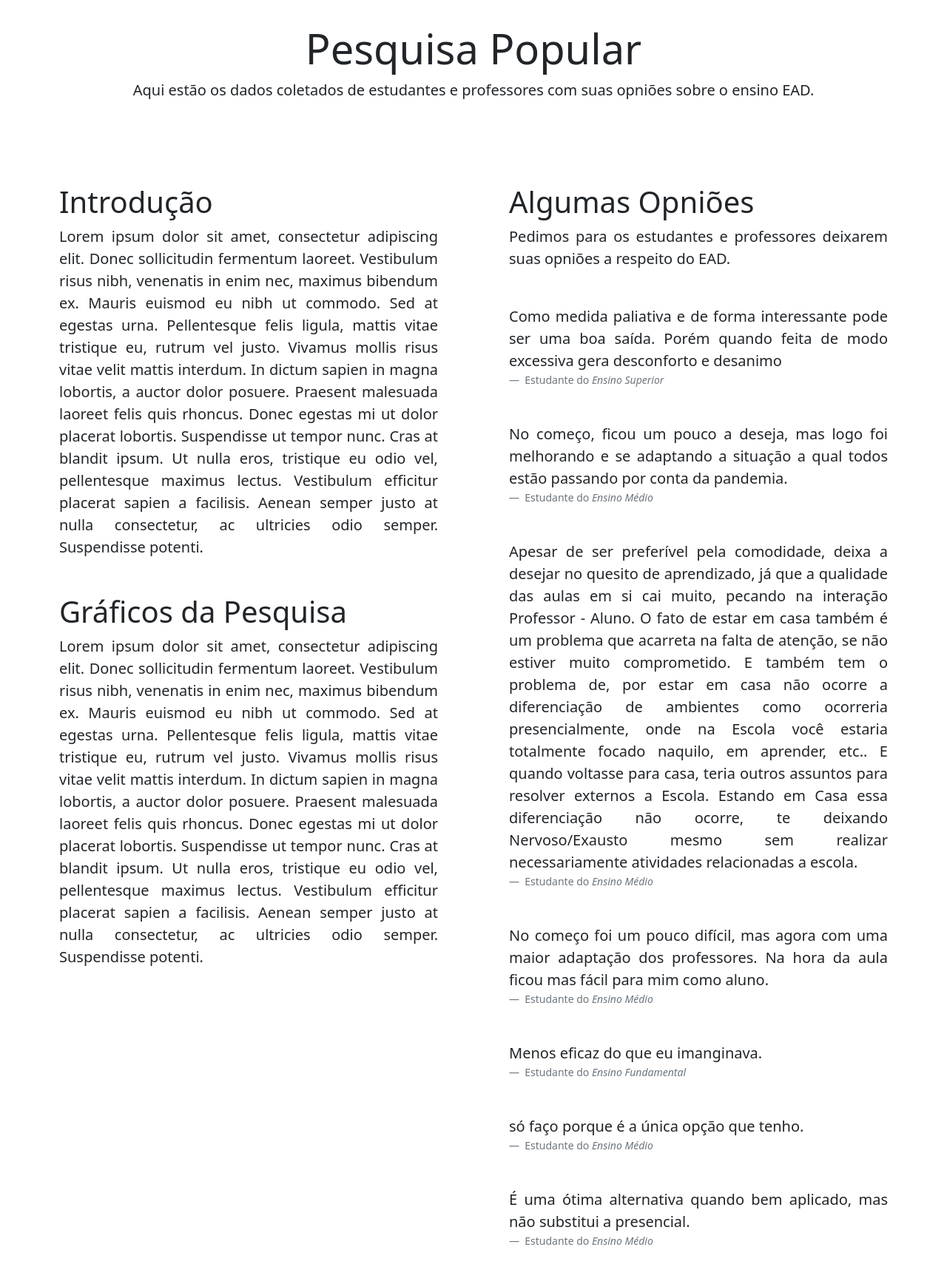
After one commit to dvitorsantos/Projeto-PBL-CodeIgniter, a CodeIgniter 4 app: the page made by app/Views/Home/pesquisa_popular.php in a window 1280 px wide. The commit adds this page. Shown: the whole page at 74% size. Run offline with PHP 8.4 and a stand-in for CodeIgniter, Linux system fonts and the light colour scheme; the template is opened without the code that fills it, so the values that code supplies are empty; some libraries are stand-ins or nearby versions.

Commit message:
Inicio da página da Pesquisa Popular

```diff
--- a/app/Controllers/Home.php
+++ b/app/Controllers/Home.php
@@ -16,7 +16,7 @@ class Home extends BaseController
 
 	public function pesquisa_popular() {
 		echo view('home/header');
-		echo 'Pesquisa Popular';
+		echo view('home/pesquisa_popular');
 	}
 
 	public function reflexao() {
--- /dev/null
+++ b/app/Views/Home/pesquisa_popular.php
@@ -0,0 +1,122 @@
+<!DOCTYPE html>
+<html lang="en">
+
+<head>
+    <meta charset="UTF-8">
+    <meta http-equiv="X-UA-Compatible" content="IE=edge">
+    <meta name="viewport" content="width=device-width, initial-scale=1.0">
+    <link href="https://cdn.jsdelivr.net/npm/bootstrap@5.0.0-beta3/dist/css/bootstrap.min.css" rel="stylesheet" integrity="sha384-eOJMYsd53ii+scO/bJGFsiCZc+5NDVN2yr8+0RDqr0Ql0h+rP48ckxlpbzKgwra6" crossorigin="anonymous">
+    <link rel="stylesheet" href="<?php echo base_url('assets/css/pesquisa_popular.css'); ?>">
+    <title>Projeto PBL</title>
+</head>
+
+<body>
+    <div class="container">
+        <h1 class="display-4">Pesquisa Popular</h1>
+        <p class="lead">Aqui estão os dados coletados de estudantes e professores com suas opniões sobre o ensino EAD.</p>
+    </div>
+    <div class="outside-area">
+        <div class="inside-area">
+            <section class="section">
+                <h1 class="display-6">Introdução</h1>
+                <p class="lead">Lorem ipsum dolor sit amet, consectetur adipiscing elit.
+                    Donec sollicitudin fermentum laoreet. Vestibulum risus nibh, venenatis in enim nec,
+                    maximus bibendum ex. Mauris euismod eu nibh ut commodo. Sed at egestas urna.
+                    Pellentesque felis ligula, mattis vitae tristique eu, rutrum vel justo.
+                    Vivamus mollis risus vitae velit mattis interdum. In dictum sapien in magna lobortis,
+                    a auctor dolor posuere. Praesent malesuada laoreet felis quis rhoncus.
+                    Donec egestas mi ut dolor placerat lobortis. Suspendisse ut tempor nunc.
+                    Cras at blandit ipsum. Ut nulla eros, tristique eu odio vel, pellentesque maximus lectus.
+                    Vestibulum efficitur placerat sapien a facilisis. Aenean semper justo at nulla consectetur,
+                    ac ultricies odio semper. Suspendisse potenti.</p>
+            </section>
+            <section>
+                <h1 class="display-6">Gráficos da Pesquisa</h1>
+                <p class="lead">Lorem ipsum dolor sit amet, consectetur adipiscing elit.
+                    Donec sollicitudin fermentum laoreet. Vestibulum risus nibh, venenatis in enim nec,
+                    maximus bibendum ex. Mauris euismod eu nibh ut commodo. Sed at egestas urna.
+                    Pellentesque felis ligula, mattis vitae tristique eu, rutrum vel justo.
+                    Vivamus mollis risus vitae velit mattis interdum. In dictum sapien in magna lobortis,
+                    a auctor dolor posuere. Praesent malesuada laoreet felis quis rhoncus.
+                    Donec egestas mi ut dolor placerat lobortis. Suspendisse ut tempor nunc.
+                    Cras at blandit ipsum. Ut nulla eros, tristique eu odio vel, pellentesque maximus lectus.
+                    Vestibulum efficitur placerat sapien a facilisis. Aenean semper justo at nulla consectetur,
+                    ac ultricies odio semper. Suspendisse potenti.</p>
+            </section>
+        </div>
+        <div class="inside-area">
+            <section class="section">
+                <h1 class="display-6">Algumas Opniões</h1>
+                <p class="lead">Pedimos para os estudantes e professores deixarem suas opniões a respeito do EAD.</p>
+                <figure class="cite">
+                    <blockquote class="blockquote">
+                        <p>Como medida paliativa e de forma interessante pode ser uma boa saída. Porém quando feita de modo excessiva gera desconforto e desanimo </p>
+                    </blockquote>
+                    <figcaption class="blockquote-footer">
+                        Estudante do <cite title="Source Title">Ensino Superior</cite>
+                    </figcaption>
+                </figure>
+                <figure class="cite">
+                    <blockquote class="blockquote">
+                        <p>No começo, ficou um pouco a deseja,
+                            mas logo foi melhorando e se adaptando a situação a qual todos estão passando por conta da pandemia.</p>
+                    </blockquote>
+                    <figcaption class="blockquote-footer">
+                        Estudante do <cite title="Source Title">Ensino Médio</cite>
+                    </figcaption>
+                </figure>
+                <figure class="cite">
+                    <blockquote class="blockquote">
+                        <p>Apesar de ser preferível pela comodidade, deixa a desejar no quesito de aprendizado,
+                            já que a qualidade das aulas em si cai muito, pecando na interação Professor - Aluno.
+                            O fato de estar em casa também é um problema que acarreta na falta de atenção,
+                            se não estiver muito comprometido. E também tem o problema de,
+                            por estar em casa não ocorre a diferenciação de ambientes como ocorreria presencialmente,
+                            onde na Escola você estaria totalmente focado naquilo, em aprender,
+                            etc.. E quando voltasse para casa, teria outros assuntos para resolver externos a Escola.
+                            Estando em Casa essa diferenciação não ocorre,
+                            te deixando Nervoso/Exausto mesmo sem realizar necessariamente atividades relacionadas a escola.</p>
+                    </blockquote>
+                    <figcaption class="blockquote-footer">
+                        Estudante do <cite title="Source Title">Ensino Médio</cite>
+                    </figcaption>
+                </figure>
+                <figure class="cite">
+                    <blockquote class="blockquote">
+                        <p>No começo foi um pouco difícil, mas agora com uma maior adaptação dos professores.
+                            Na hora da aula ficou mas fácil para mim como aluno.</p>
+                    </blockquote>
+                    <figcaption class="blockquote-footer">
+                        Estudante do <cite title="Source Title">Ensino Médio</cite>
+                    </figcaption>
+                </figure>
+                <figure class="cite">
+                    <blockquote class="blockquote">
+                        <p>Menos eficaz do que eu imanginava.</p>
+                    </blockquote>
+                    <figcaption class="blockquote-footer">
+                        Estudante do <cite title="Source Title">Ensino Fundamental</cite>
+                    </figcaption>
+                </figure>
+                <figure class="cite">
+                    <blockquote class="blockquote">
+                        <p>só faço porque é a única opção que tenho.</p>
+                    </blockquote>
+                    <figcaption class="blockquote-footer">
+                        Estudante do <cite title="Source Title">Ensino Médio</cite>
+                    </figcaption>
+                </figure>
+                <figure class="cite">
+                    <blockquote class="blockquote">
+                        <p>É uma ótima alternativa quando bem aplicado, mas não substitui a presencial.</p>
+                    </blockquote>
+                    <figcaption class="blockquote-footer">
+                        Estudante do <cite title="Source Title">Ensino Médio</cite>
+                    </figcaption>
+                </figure>
+            </section>
+        </div>
+    </div>
+</body>
+
+</html>
--- a/assets/css/inicio.css
+++ b/assets/css/inicio.css
@@ -43,6 +43,5 @@ body, html{
 }
 
 .conteudo-titulo span.titulo{
-
     padding: 18px;
 }
--- /dev/null
+++ b/assets/css/pesquisa_popular.css
@@ -0,0 +1,36 @@
+.container {
+    display: flex;
+    justify-content: center;
+    align-items: center;
+    flex-direction: column;
+    margin-top: 2rem;
+}
+
+.outside-area {
+    display: flex;
+    justify-content: flex-start;
+    align-items: flex-start;
+    margin: 2rem;
+}
+
+.inside-area {
+    display: flex;
+    justify-content: center;
+    align-items: center;
+    flex-direction: column;
+    padding: 0 3rem 0 3rem;
+    width: 50vw;
+    margin-top: 2rem;
+}
+
+.inside-area p {
+    text-align: justify;
+}
+
+.inside-area section {
+    margin-top: 2rem;
+}
+
+.cite {
+    margin-top: 3rem;
+}
```
